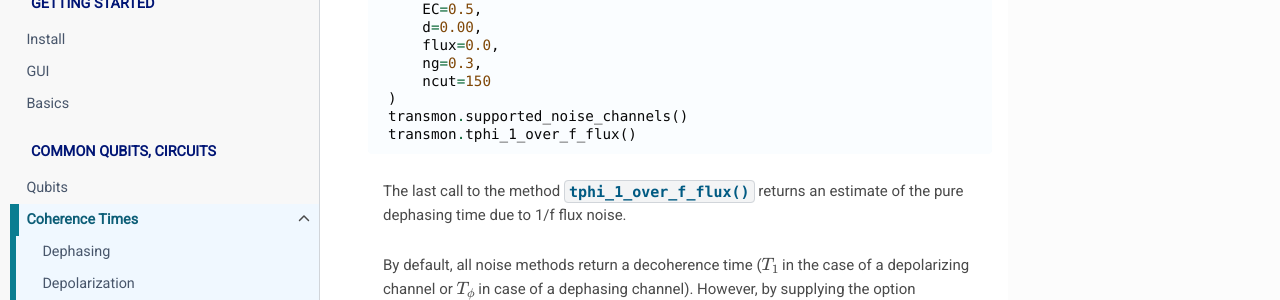
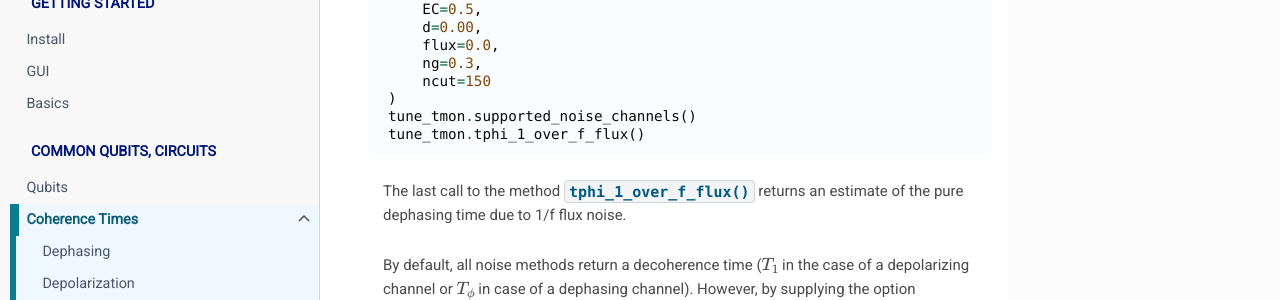
Before and after one commit to scqubits/scqubits-doc, a Sphinx documentation site: the page built from docs/source/guide/noise/guide-noise.rst, in a window 1280 px wide and 900 px high, scrolled down 547 px. Shown: the part 152-452 px from the top of the window. Built offline with Sphinx 7.4.7 and the PyData theme 0.15.4, drawn with Linux system fonts in a browser that asks for light colours; pages that are not in the unit, such as notebooks, are missing from menus.

Commit message:
Update guide-noise.rst
miscall of transmon when tune_tmon defined in cell

```diff
--- a/docs/source/guide/noise/guide-noise.rst
+++ b/docs/source/guide/noise/guide-noise.rst
@@ -28,8 +28,8 @@ This example illustrates the use for the case of a ``TunableTransmon`` qubit::
         ng=0.3,
         ncut=150
     )
-    transmon.supported_noise_channels()
-    transmon.tphi_1_over_f_flux()
+    tune_tmon.supported_noise_channels()
+    tune_tmon.tphi_1_over_f_flux()
 
 
 The last call to the method ``tphi_1_over_f_flux()`` returns an estimate of the pure dephasing time due
```
